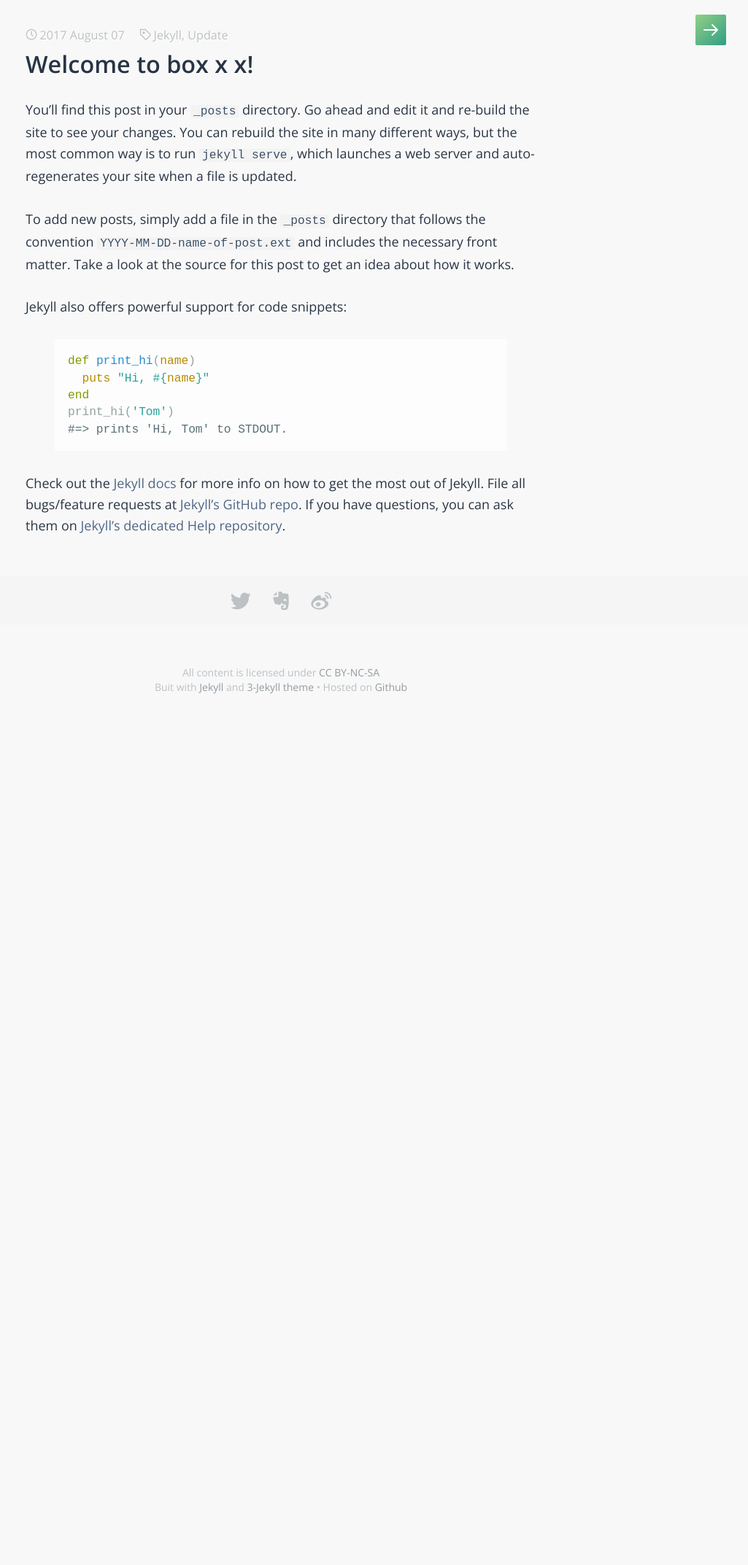
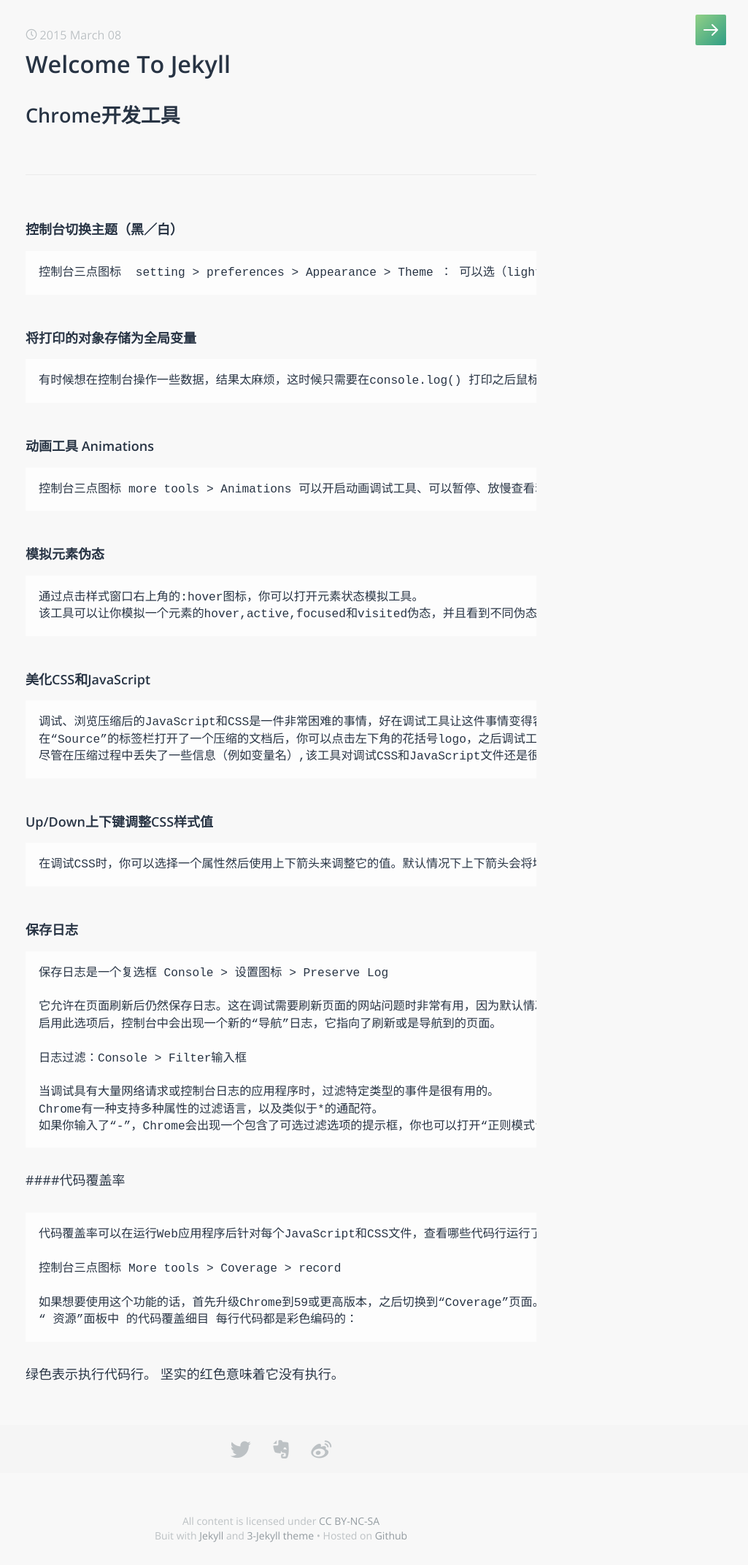
Before and after one commit to P233/3-Jekyll, a Jekyll site: the page built from _posts/2015-03-08-welcome-to-jekyll.markdown, in a window 1280 px wide. Shown: the whole page at 73% size, without its empty margins (255-1280 px from the left). Built offline with Jekyll 4.4.1, drawn with Linux system fonts in a browser that asks for light colours; some web fonts are replaced; our own code applies the rules of GitHub Pages for plain Markdown files.

Commit message:
Update 2015-03-08-welcome-to-jekyll.markdown

```diff
--- a/_posts/2015-03-08-welcome-to-jekyll.markdown
+++ b/_posts/2015-03-08-welcome-to-jekyll.markdown
@@ -1,26 +1,56 @@
+# Chrome开发工具
+
+
 ---
-layout: post
-title:  "Welcome to box x x!"
-date:   2017-08-07 23:30:00
-categories: Jekyll Update
-tags: Jekyll Update
----
-You’ll find this post in your `_posts` directory. Go ahead and edit it and re-build the site to see your changes. You can rebuild the site in many different ways, but the most common way is to run `jekyll serve`, which launches a web server and auto-regenerates your site when a file is updated.
+#### 控制台切换主题（黑／白）
 
-To add new posts, simply add a file in the `_posts` directory that follows the convention `YYYY-MM-DD-name-of-post.ext` and includes the necessary front matter. Take a look at the source for this post to get an idea about how it works.
+    控制台三点图标  setting > preferences > Appearance > Theme ： 可以选（light白/dark黑）
 
-Jekyll also offers powerful support for code snippets:
+#### 将打印的对象存储为全局变量
 
-{% highlight ruby %}
-def print_hi(name)
-  puts "Hi, #{name}"
-end
-print_hi('Tom')
-#=> prints 'Hi, Tom' to STDOUT.
-{% endhighlight %}
+    有时候想在控制台操作一些数据，结果太麻烦，这时候只需要在console.log() 打印之后鼠标右键 > Store As Global Variable就可以存储为一个temp1的全局变量，然后随君操作。
 
-Check out the [Jekyll docs][jekyll] for more info on how to get the most out of Jekyll. File all bugs/feature requests at [Jekyll’s GitHub repo][jekyll-gh]. If you have questions, you can ask them on [Jekyll’s dedicated Help repository][jekyll-help].
+#### 动画工具 Animations
 
-[jekyll]:      http://jekyllrb.com
-[jekyll-gh]:   https://github.com/jekyll/jekyll
-[jekyll-help]: https://github.com/jekyll/jekyll-help
+    控制台三点图标 more tools > Animations 可以开启动画调试工具、可以暂停、放慢查看动画的运行轨迹，动画查看器允许你单独控制每个属性的时间曲线！
+
+#### 模拟元素伪态
+
+    通过点击样式窗口右上角的:hover图标，你可以打开元素状态模拟工具。
+    该工具可以让你模拟一个元素的hover,active,focused和visited伪态，并且看到不同伪态的相关样式与选择符。如果要为这些伪态添加样式，可以添加一个新的选择器（使用“+”图标），并将:添加到选择器的结尾。
+
+#### 美化CSS和JavaScript
+
+    调试、浏览压缩后的JavaScript和CSS是一件非常困难的事情，好在调试工具让这件事情变得容易了一些。
+    在“Source”的标签栏打开了一个压缩的文档后，你可以点击左下角的花括号logo，之后调试工具就会将代码进行格式化处理。
+    尽管在压缩过程中丢失了一些信息（例如变量名）,该工具对调试CSS和JavaScript文件还是很有用的。
+
+#### Up/Down上下键调整CSS样式值
+
+    在调试CSS时，你可以选择一个属性然后使用上下箭头来调整它的值。默认情况下上下箭头会将增减值，默认情况增减值为 1，按住了alt键，每次增减的值就会变成0.1（处理一些浮点类型的数值属性时非常有用）、按住Ctrl增减为100、shift增减值为10。
+
+#### 保存日志
+
+    保存日志是一个复选框 Console > 设置图标 > Preserve Log
+
+    它允许在页面刷新后仍然保存日志。这在调试需要刷新页面的网站问题时非常有用，因为默认情况下，所有控制台输出的信息在页面刷新后都会被清除。
+    启用此选项后，控制台中会出现一个新的“导航”日志，它指向了刷新或是导航到的页面。
+
+    日志过滤：Console > Filter输入框
+
+    当调试具有大量网络请求或控制台日志的应用程序时，过滤特定类型的事件是很有用的。
+    Chrome有一种支持多种属性的过滤语言，以及类似于*的通配符。
+    如果你输入了“-”，Chrome会出现一个包含了可选过滤选项的提示框，你也可以打开“正则模式”来对每一行的数据进行正则匹配。
+
+####代码覆盖率
+
+    代码覆盖率可以在运行Web应用程序后针对每个JavaScript和CSS文件，查看哪些代码行运行了，哪些代码没有运行。这是很有用的，因为在处理复杂或长期项目时，很容易在项目中累积无用的代码。
+
+    控制台三点图标 More tools > Coverage > record
+
+    如果想要使用这个功能的话，首先升级Chrome到59或更高版本，之后切换到“Coverage”页面。点击“record”，之后开始使用你的Web应用。当你使用结束后，Chrome将向你显示操作期间运行的具体代码。
+    “ 资源”面板中 的代码覆盖细目
+每行代码都是彩色编码的：
+
+绿色表示执行代码行。
+坚实的红色意味着它没有执行。
```
